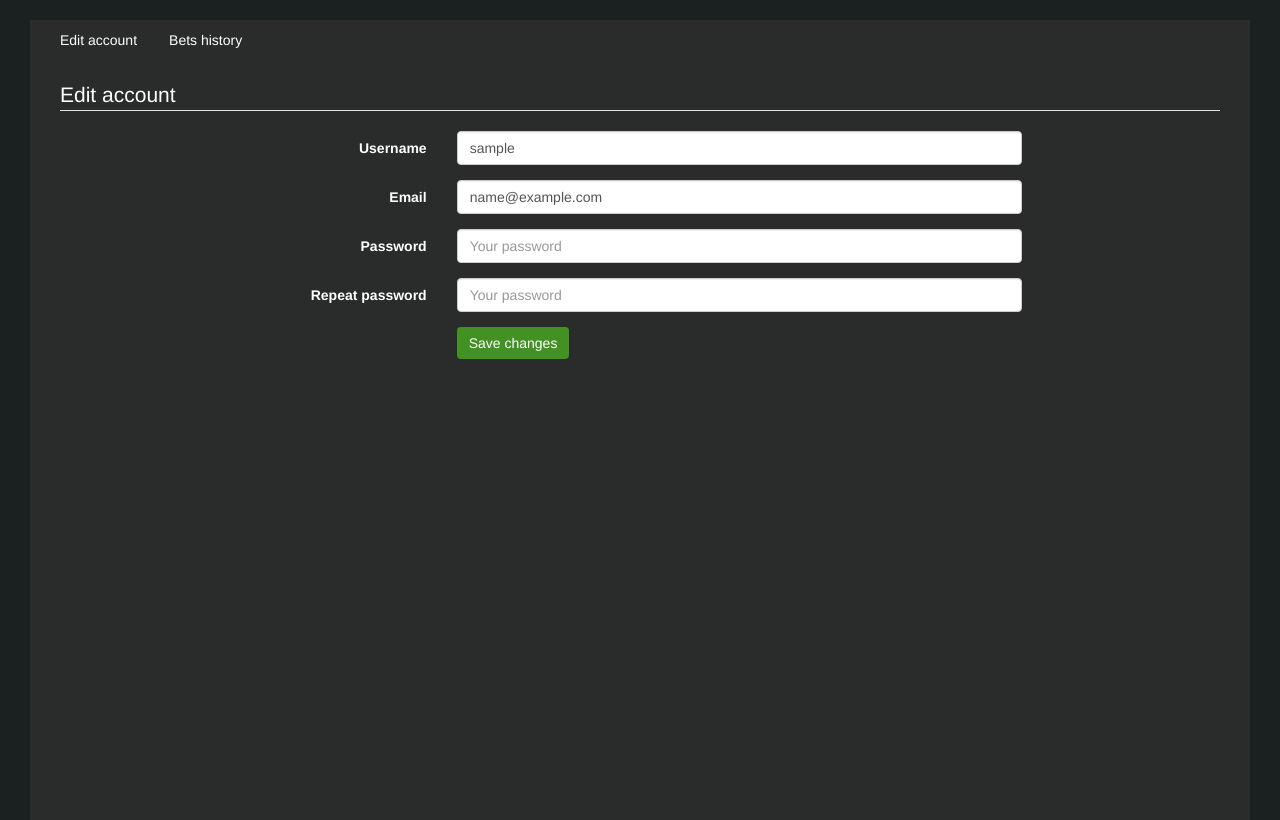
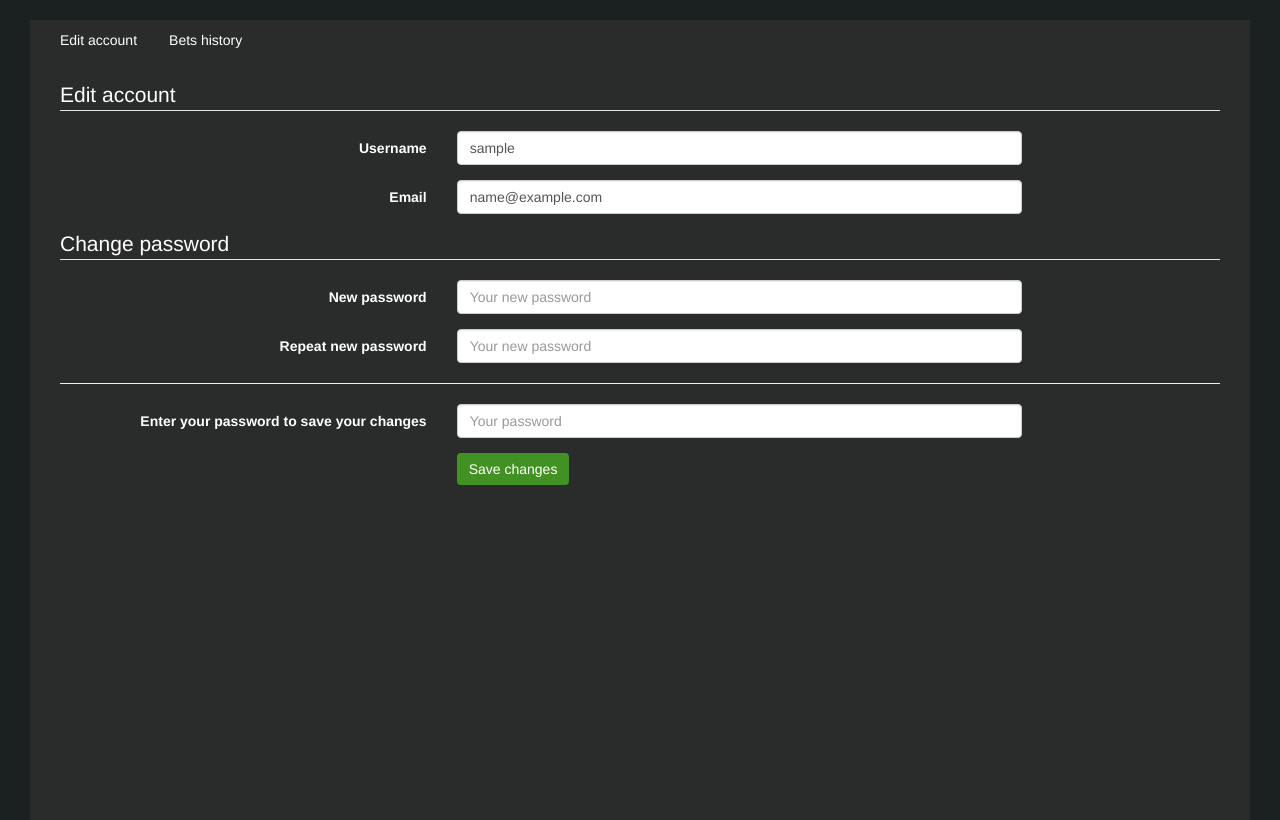
Before and after one commit to pighini/Shifoumi, a PHP site: page /c_showAccount.php in a window 1280 px wide. Shown: the part 50-870 px from the top of the page. Run offline with PHP 8.4, Linux system fonts and the light colour scheme; the visitor is signed in with stand-in values (Sample User, id 1); some libraries are stand-ins or nearby versions.

Commit message:
fin de journée

```diff
--- a/c_showAccount.php
+++ b/c_showAccount.php
@@ -9,4 +9,60 @@ if ($_SESSION["logue"] == false) {
 
 require_once 'model/fonctions.php';
 
+$oldEmail = $_SESSION["email"];
+$oldUsername = $_SESSION["username"];
+$type = "danger";
+
+if (filter_has_var(INPUT_POST, "submit")) {
+    $newUsername = trim(filter_input(INPUT_POST, "username", FILTER_SANITIZE_STRING));
+    $newEmail = trim(filter_input(INPUT_POST, "email", FILTER_SANITIZE_EMAIL));
+
+    $pwd = $_POST['pwd'];
+    $newPwd = $_POST['Npwd'];
+    $reNewPwd = $_POST['NrePwd'];
+
+    if ($oldEmail != $newEmail) {
+        if (!empty($newEmail)) {
+            if ($pwd == $_SESSION['pwd']) {
+                updateEmail($email, $_SESSION["username"]);
+                $_SESSION['email'] = $newEmail;
+                $message = "Your changes have been applied !";
+                $type = "success";
+            } else {
+                $message = "Your password is wrong !";
+                $type = "danger";
+            }
+        }
+    }
+    if ($oldUsername != $newUsername) {
+        if (!empty($newUsername)) {
+            if ($pwd == $_SESSION['pwd']) {
+                updatePseudo($newUsername, $_SESSION["username"]);
+                $_SESSION['username'] = $newUsername;
+                $message = "Your changes have been applied !";
+                $type = "success";
+            } else {
+                $message = "Your password is wrong !";
+                $type = "danger";
+            }
+        }
+    }
+    if (!empty($newPwd)) {
+        if ($newPwd != $reNewPwd) {
+            $message = "The passwords don't match !";
+            $type = "danger";
+        } else {
+            if ($pwd == $_SESSION['pwd']) {
+                updatePassword($reNewPwd, $_SESSION["username"]);
+                $_SESSION['pwd'] = $newPwd;
+                $message = "Your changes have been applied !";
+                $type = "success";
+            } else {
+                $message = "Your password is wrong !";
+                $type = "danger";
+            }
+        }
+    }
+}
+
 require_once 'views/v_account.php';
--- a/c_showLogin.php
+++ b/c_showLogin.php
@@ -31,6 +31,7 @@ if (filter_has_var(INPUT_POST, 'submitLogin')) {
         $_SESSION['username'] = $user['username'];
         $_SESSION['email'] = $user['email'];
         $_SESSION['balance'] = $user['balance'];
+        $_SESSION['pwd'] = $user['password'];
         header("location:index.php");
         exit;
     }
--- a/views/v_account.php
+++ b/views/v_account.php
@@ -44,17 +44,27 @@
                                             <input id="email" name="email" type="email" placeholder="Your email" class="form-control input-md" required="" value="<?php echo $_SESSION["email"]; ?>">
                                         </div>
                                     </div>
+
+                                    <legend style="color: white;">Change password</legend>
+
                                     <!-- Password input-->
                                     <div class="form-group">
-                                        <label class="col-md-4 control-label" for="pwd" style="color: white;">Password</label>
+                                        <label class="col-md-4 control-label" for="Npwd" style="color: white;">New password</label>
                                         <div class="col-md-6">
-                                            <input id="pwd" name="pwd" type="password" placeholder="Your password" class="form-control input-md" required="">
+                                            <input id="Npwd" name="Npwd" type="password" placeholder="Your new password" class="form-control input-md">
                                         </div>
                                     </div>
                                     <div class="form-group">
-                                        <label class="col-md-4 control-label" for="rePwd" style="color: white;">Repeat password</label>
+                                        <label class="col-md-4 control-label" for="NrePwd" style="color: white;">Repeat new password</label>
                                         <div class="col-md-6">
-                                            <input id="rePwd" name="rePwd" type="password" placeholder="Your password" class="form-control input-md" required="">
+                                            <input id="NrePwd" name="NrePwd" type="password" placeholder="Your new password" class="form-control input-md">
+                                        </div>
+                                    </div>
+                                    <hr>
+                                    <div class="form-group">
+                                        <label class="col-md-4 control-label" for="pwd" style="color: white;">Enter your password to save your changes</label>
+                                        <div class="col-md-6">
+                                            <input id="pwd" name="pwd" type="password" placeholder="Your password" class="form-control input-md" required="">
                                         </div>
                                     </div>
                                     <div class="form-group">
@@ -64,7 +74,7 @@
                                         </div>
                                     </div>
                                     <?php if (!(empty($message))) { ?>
-                                        <div class="alert alert-danger alert-dismissable">
+                                        <div class="alert alert-<?php echo $type;?> alert-dismissable">
                                             <a href="#" class="close" data-dismiss="alert" aria-label="close">&times;</a>
                                             <strong><?php echo $message; ?></strong>
                                         </div>
```
Also changed, not shown: nbproject/private/private.xml (+10 -1 lines).
